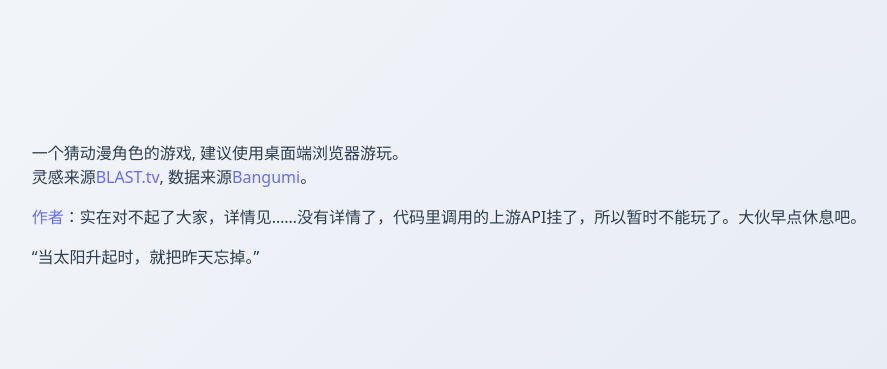
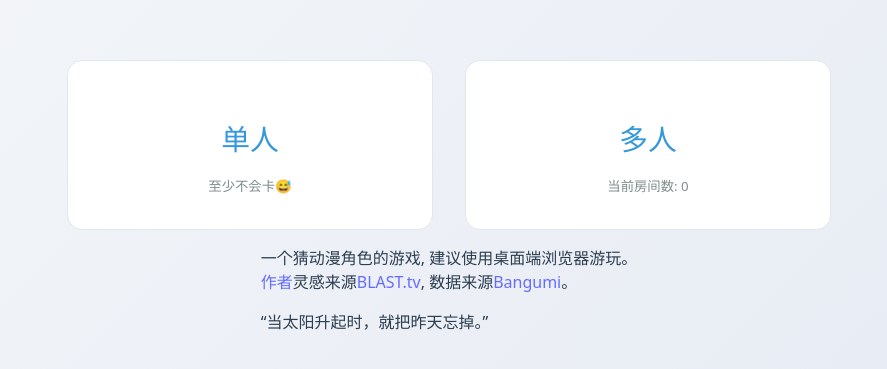
Before and after one commit to qcsmallblack/anime-character-guessr, a React (Vite) app in the folder client_v3/: page / in a window 1280 px wide. Shown: the part 227-596 px from the top of the page, without its empty margins (191-1078 px from the left). Built offline with nearby package versions, Linux system fonts and the light colour scheme; no server answers.

Commit message:
Update Home.jsx

```diff
--- a/client_v3/src/pages/Home.jsx
+++ b/client_v3/src/pages/Home.jsx
@@ -16,26 +16,27 @@ const Home = () => {
   return (
     <div className="home-container">
       <div className="game-modes">
-        {/* <Link to="/singleplayer" className="mode-button">
+        <Link to="/singleplayer" className="mode-button">
           <h2>单人</h2>
           <small>至少不会卡😅</small>
         </Link>
         <Link to="/multiplayer" className="mode-button">
           <h2>多人</h2>
           <small>当前房间数: {roomCount}</small>
-        </Link> */}
+        </Link>
       </div>
       <div className="home-footer">
         <p>
           一个猜动漫角色的游戏,
           建议使用桌面端浏览器游玩。
           <br/>
+          <a href="https://space.bilibili.com/87983557">作者</a>
           灵感来源<a href="https://blast.tv/counter-strikle">BLAST.tv</a>,
           数据来源<a href="https://bgm.tv/">Bangumi</a>。
         </p>
-        <p>
+        {/* <p>
           <a href="https://space.bilibili.com/87983557">作者</a>：实在对不起了大家，详情见……没有详情了，代码里调用的上游API挂了，所以暂时不能玩了。大伙早点休息吧。
-        </p>
+        </p> */}
         <p>
           “当太阳升起时，就把昨天忘掉。”
         </p>
```
